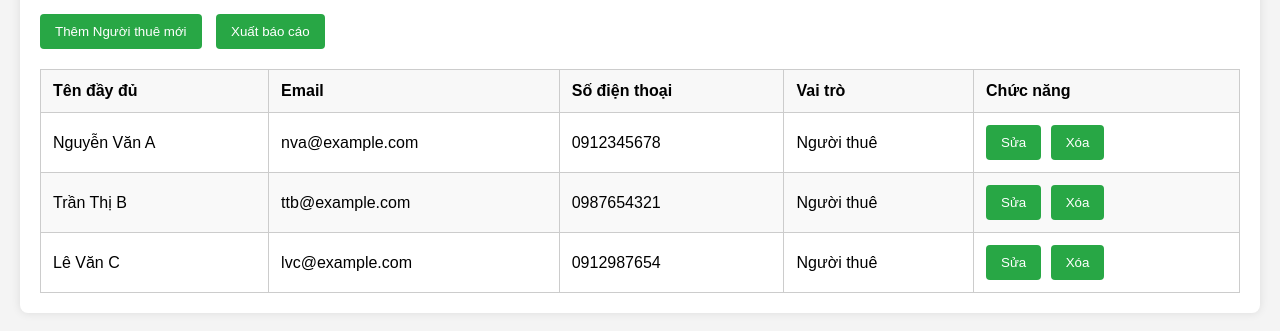
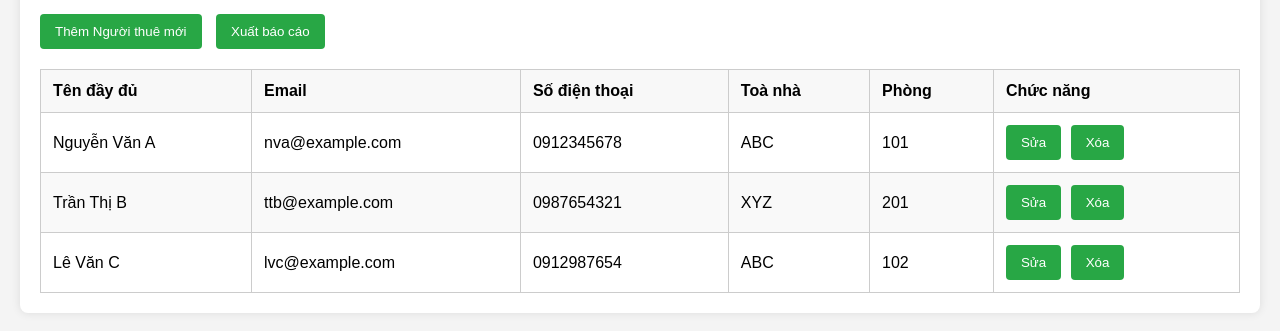
Before and after one commit to Ntsfullstack/quanlynhatro, a plain HTML site: page quanlynguoidung.html in a window 1280 px wide. Shown: the part 141-472 px from the top of the page. Drawn offline with Linux system fonts and the light colour scheme.

Commit message:
update code

```diff
--- a/quanlynguoidung.html
+++ b/quanlynguoidung.html
@@ -41,7 +41,8 @@
             <th>Tên đầy đủ</th>
             <th>Email</th>
             <th>Số điện thoại</th>
-            <th>Vai trò</th>
+            <th>Toà nhà</th>
+            <th>Phòng</th>
             <th>Chức năng</th>
           </tr>
         </thead>
@@ -51,7 +52,8 @@
             <td>Nguyễn Văn A</td>
             <td>nva@example.com</td>
             <td>0912345678</td>
-            <td>Người thuê</td>
+            <td>ABC</td>
+            <td>101</td>
             <td>
               <button onclick="editTenant(this)">Sửa</button>
               <button onclick="deleteTenant(this)">Xóa</button>
@@ -61,7 +63,8 @@
             <td>Trần Thị B</td>
             <td>ttb@example.com</td>
             <td>0987654321</td>
-            <td>Người thuê</td>
+            <td>XYZ</td>
+            <td>201</td>
             <td>
               <button onclick="editTenant(this)">Sửa</button>
               <button onclick="deleteTenant(this)">Xóa</button>
@@ -71,7 +74,8 @@
             <td>Lê Văn C</td>
             <td>lvc@example.com</td>
             <td>0912987654</td>
-            <td>Người thuê</td>
+            <td>ABC</td>
+            <td>102</td>
             <td>
               <button onclick="editTenant(this)">Sửa</button>
               <button onclick="deleteTenant(this)">Xóa</button>
```
